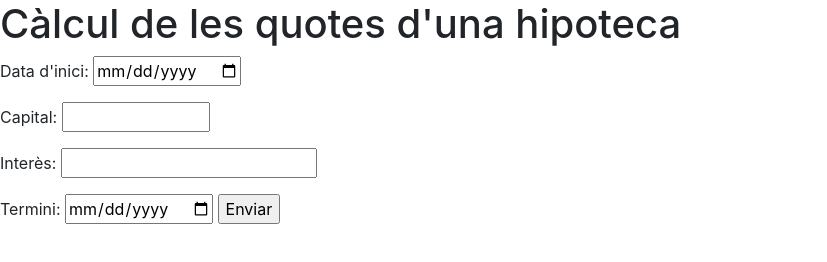
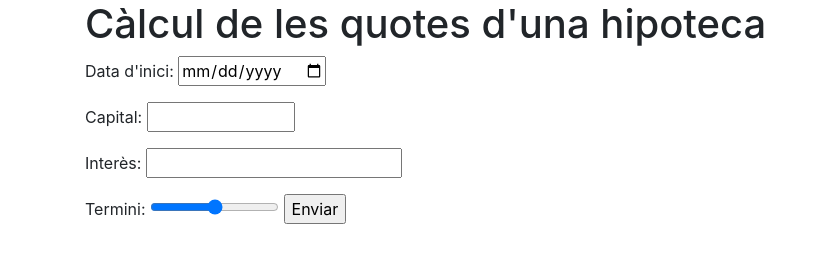
Before and after one commit to DavidBanos/QuotesHipoteca, a plain HTML site: page index.html in a window 1280 px wide. Shown: the whole page, without its empty margins (0-827 px from the left). Drawn offline with nearby package versions, Linux system fonts and the light colour scheme.

Commit message:
Commit_5_22012018

```diff
--- a/index.html
+++ b/index.html
@@ -10,7 +10,7 @@
 </head>
 
 <script src="js/calculs.js"></script>
-
+<div class="container">
 <body>
 
     <h1>
@@ -43,7 +43,7 @@
     <div>
             <form action="index.html" onsubmit="return calculHipoteca();">
                 Termini:
-                <input type="date" required="required" name="Termini" id="termini">
+                <input type="range" min="0" max="40" required="required" name="Termini" id="termini">
                 <input type="button" value="Enviar" onclick="calculHipoteca()">
             </form>
 
@@ -51,6 +51,6 @@
 
 </body>
 
-
+</div>
 
 </html>
```
